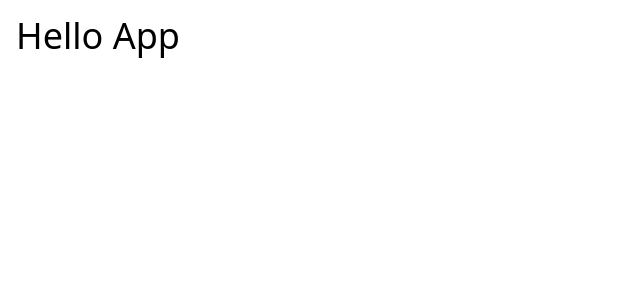
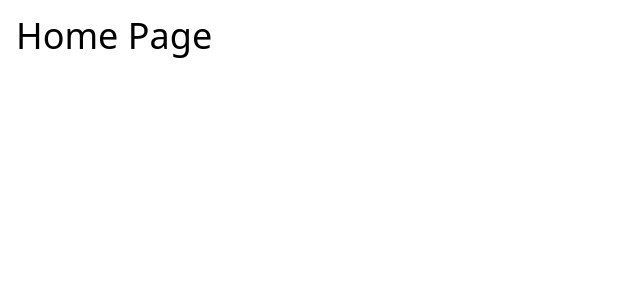
Before and after one commit to githubscientist/fsdcwdtb37-jobs, a React (Vite) app: page / in a window 1280 px wide. Shown: the top 300 px of the page, without its empty margins (0-640 px from the left). Built offline with nearby package versions, Linux system fonts and the light colour scheme.

Commit message:
Home Page Initial Setup --done

```diff
--- a/src/App.jsx
+++ b/src/App.jsx
@@ -1,10 +1,12 @@
 import { createBrowserRouter, RouterProvider } from "react-router";
+import Home from "./pages/Home";
+
 
 // define the routes
 const routes = [
   {
     path: "/",
-    element: <h1 className="text-4xl text-left mt-4 ml-4">Hello App</h1>
+    element: <Home />
   }
 ]
 
--- /dev/null
+++ b/src/pages/Home.jsx
@@ -0,0 +1,7 @@
+const Home = () => {
+    return (
+        <h1 className="text-4xl text-left mt-4 ml-4">Home Page</h1>
+    )
+}
+
+export default Home;
```
Also changed, not shown: 1 other file (tests, documents, lock files or other folders).
